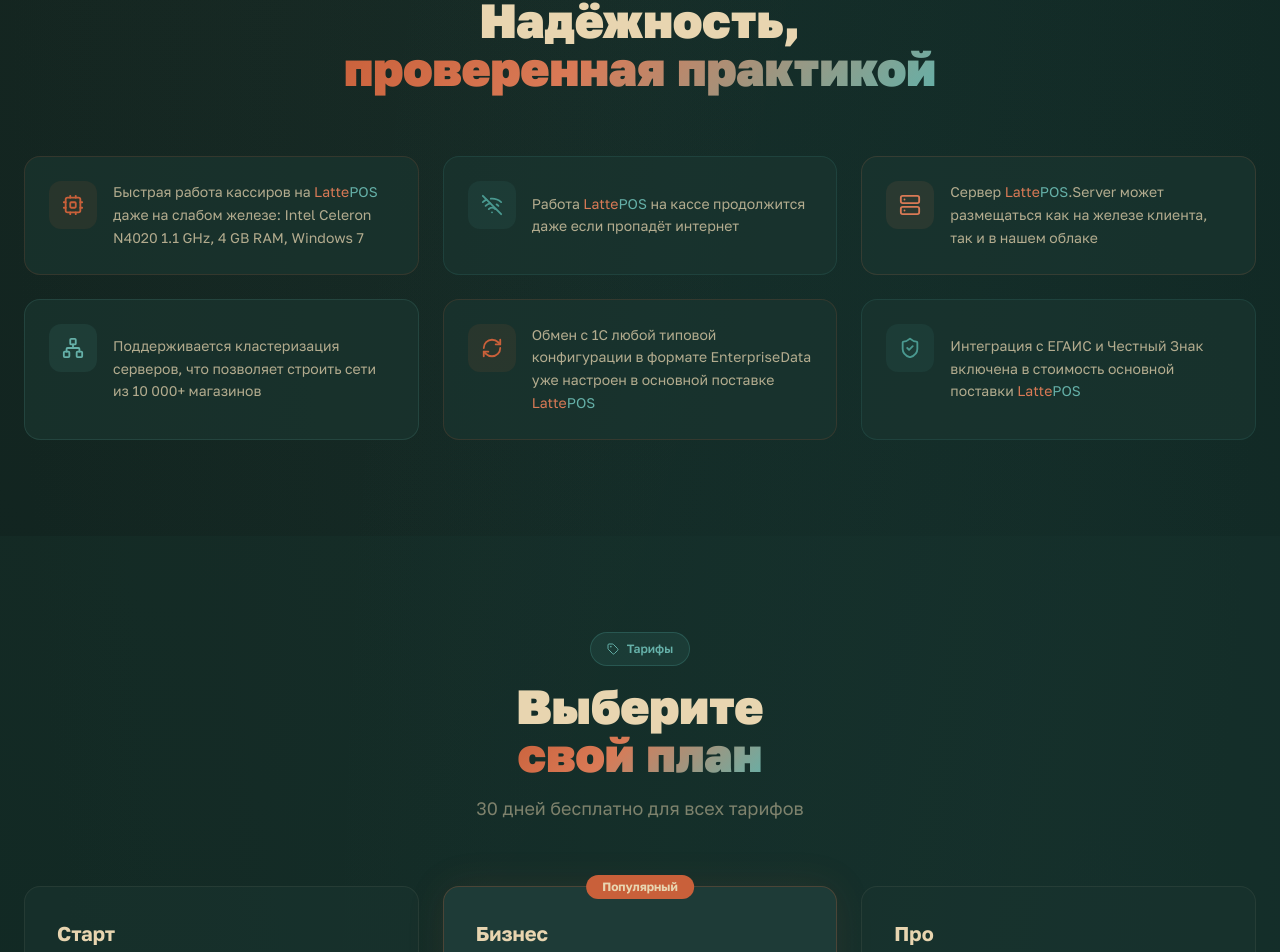
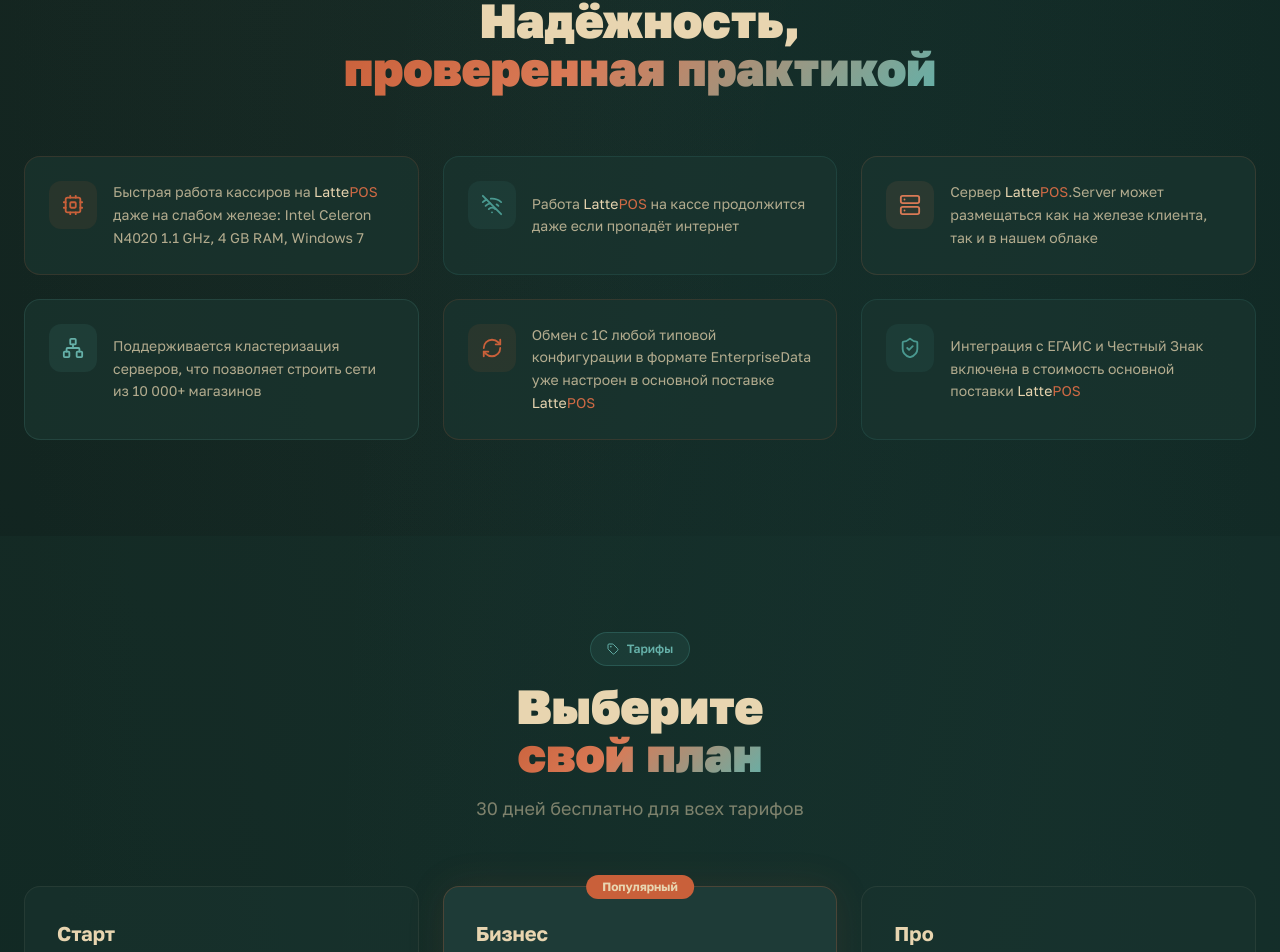
Before and after one commit to pr-poehali-dev/lattepos-landing-page, a React (Vite) app: page / in a window 1280 px wide. Shown: the part 2806-3758 px from the top of the page. Built offline with nearby package versions, Linux system fonts and the light colour scheme.

Commit message:
fix: LattePOS色彩スタイル更新
Or in English:

fix: LattePOS color styling update

```diff
--- a/src/pages/landing/LandingSections.tsx
+++ b/src/pages/landing/LandingSections.tsx
@@ -292,17 +292,17 @@ export default function LandingSections({ onTrial }: SectionsProps) {
               {
                 icon: "Cpu",
                 color: TERRA,
-                desc: (<>Быстрая работа кассиров на <span style={{ color: TERRA_LIGHT }}>Latte</span><span style={{ color: TEAL_LIGHT }}>POS</span> даже на слабом железе: Intel Celeron N4020 1.1&nbsp;GHz, 4&nbsp;GB RAM, Windows&nbsp;7</>),
+                desc: (<>Быстрая работа кассиров на <span style={{ color: "#e8d5b0" }}>Latte</span><span style={{ color: "#cf6a45" }}>POS</span> даже на слабом железе: Intel Celeron N4020 1.1&nbsp;GHz, 4&nbsp;GB RAM, Windows&nbsp;7</>),
               },
               {
                 icon: "WifiOff",
                 color: TEAL,
-                desc: (<>Работа <span style={{ color: TERRA_LIGHT }}>Latte</span><span style={{ color: TEAL_LIGHT }}>POS</span> на кассе продолжится даже если пропадёт интернет</>),
+                desc: (<>Работа <span style={{ color: "#e8d5b0" }}>Latte</span><span style={{ color: "#cf6a45" }}>POS</span> на кассе продолжится даже если пропадёт интернет</>),
               },
               {
                 icon: "Server",
                 color: TERRA_LIGHT,
-                desc: (<>Сервер <span style={{ color: TERRA_LIGHT }}>Latte</span><span style={{ color: TEAL_LIGHT }}>POS</span>.Server может размещаться как на железе клиента, так и в нашем облаке</>),
+                desc: (<>Сервер <span style={{ color: "#e8d5b0" }}>Latte</span><span style={{ color: "#cf6a45" }}>POS</span>.Server может размещаться как на железе клиента, так и в нашем облаке</>),
               },
               {
                 icon: "Network",
@@ -312,12 +312,12 @@ export default function LandingSections({ onTrial }: SectionsProps) {
               {
                 icon: "RefreshCw",
                 color: TERRA,
-                desc: (<>Обмен с&nbsp;1С любой типовой конфигурации в&nbsp;формате EnterpriseData уже настроен в&nbsp;основной поставке <span style={{ color: TERRA_LIGHT }}>Latte</span><span style={{ color: TEAL_LIGHT }}>POS</span></>),
+                desc: (<>Обмен с&nbsp;1С любой типовой конфигурации в&nbsp;формате EnterpriseData уже настроен в&nbsp;основной поставке <span style={{ color: "#e8d5b0" }}>Latte</span><span style={{ color: "#cf6a45" }}>POS</span></>),
               },
               {
                 icon: "ShieldCheck",
                 color: TEAL,
-                desc: (<>Интеграция с&nbsp;ЕГАИС и&nbsp;Честный Знак включена в&nbsp;стоимость основной поставки <span style={{ color: TERRA_LIGHT }}>Latte</span><span style={{ color: TEAL_LIGHT }}>POS</span></>),
+                desc: (<>Интеграция с&nbsp;ЕГАИС и&nbsp;Честный Знак включена в&nbsp;стоимость основной поставки <span style={{ color: "#e8d5b0" }}>Latte</span><span style={{ color: "#cf6a45" }}>POS</span></>),
               },
             ].map((item, i) => (
               <div key={i}
```
